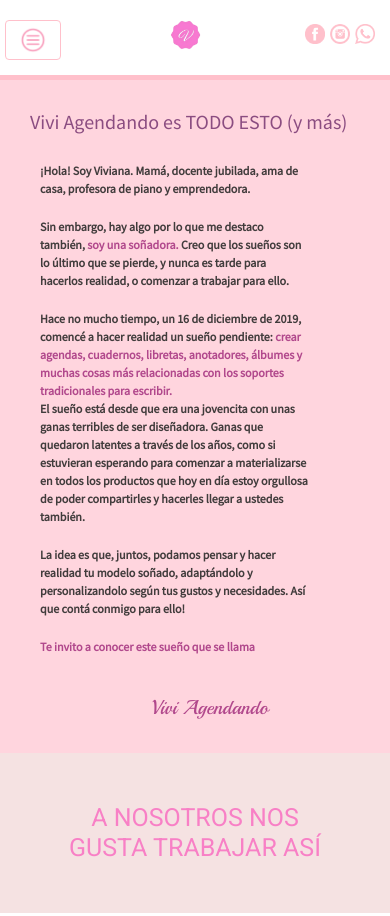
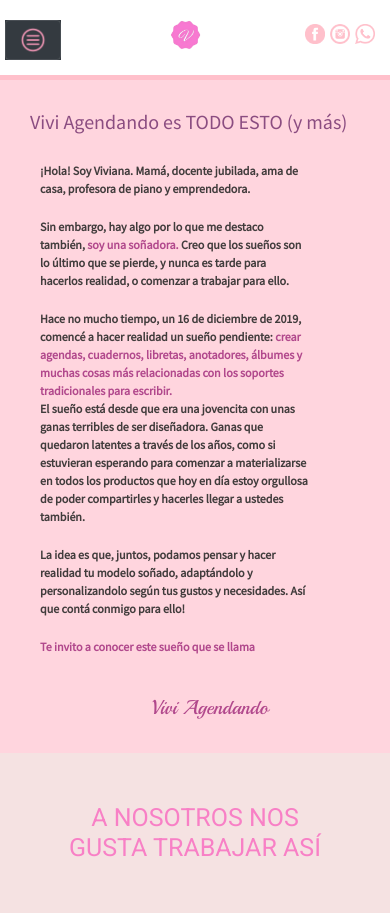
Before and after one commit to emasabaino/Vivi-Agendando, a website: page pages/aboutus.html in a window 390 px wide. Shown: the top 916 px of the page. Drawn offline with nearby package versions, Linux system fonts and the light colour scheme; files that its build step writes are made by us from their sources.

Commit message:
cambie colores navbar hamburg bs

```diff
--- a/scss/_colors.scss
+++ b/scss/_colors.scss
@@ -28,15 +28,6 @@
 
 /* MENU HAMBURGUESA */
 
-header {
-    .bg-dark {
-    background-color: white !important;
-    }
-}
-
-.navbar-toggler {
-    border-color: pink !important;
-}
 
 .menuHamburg {
     .pos-f-t li {
```
Also changed, not shown: index.html (+2 -2 lines).
